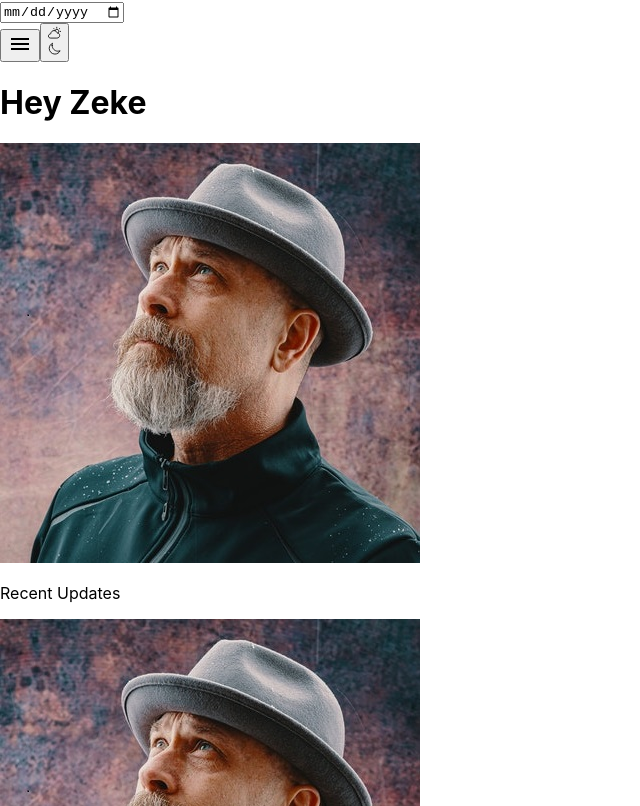
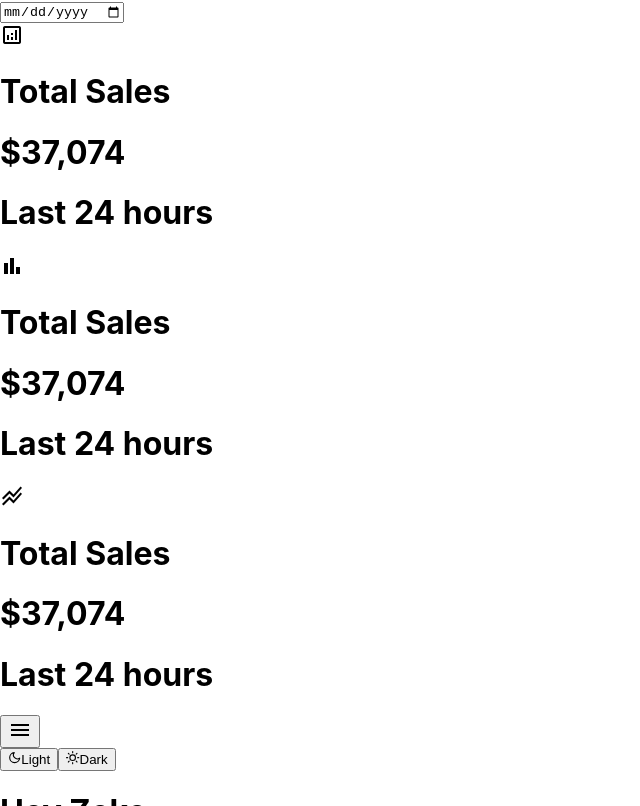
Before and after one commit to Zeeke12/admin-dashboard, a React (Create React App) app: page / in a window 1280 px wide. Shown: the part 1994-2800 px from the top of the page, without its empty margins (0-640 px from the left). Built offline with nearby package versions, Linux system fonts and the light colour scheme.

Commit message:
Updated Commit

```diff
--- a/src/component/DarkmodeBtn.jsx
+++ b/src/component/DarkmodeBtn.jsx
@@ -1,10 +1,16 @@
 import React, { useEffect, useState } from 'react';
+import { motion } from "framer-motion";
+import { FiMoon, FiSun } from "react-icons/fi";
 
 const DarkModeBtn = () => {
 
   const [darkMode, setDarkMode] = useState(() => {
     return JSON.parse(localStorage.getItem('darkMode')) || false;
   });
+
+  const TOGGLE_CLASSES =
+  "text-sm font-medium flex items-center gap-2 px-3 md:pl-3 md:pr-3.5 py-3 md:py-1.5 transition-colors relative z-10";
+
 
   useEffect(() => {
     localStorage.setItem('darkMode', JSON.stringify(darkMode));
@@ -15,17 +21,43 @@ const DarkModeBtn = () => {
     setDarkMode(!darkMode);
   };
   return (
-    <button onClick={toggleDarkMode} className='flex-row flex'>
-      <div className={`${
-        darkMode ? 'bg-#181A1E' : 'bg-blue-400'} p-2 rounded-md`}>
-      <ion-icon name='partly-sunny-outline'></ion-icon>
+    <div className="relative flex w-fit items-center rounded-full">
+      <button
+        className={`${TOGGLE_CLASSES} ${
+          darkMode ? "text-white" : "text-slate-300"
+        }`}
+        onClick={toggleDarkMode}
+      >
+        <FiMoon className="relative z-10 text-lg md:text-sm" />
+        <span className="relative z-10">Light</span>
+      </button>
+      <button
+        className={`${TOGGLE_CLASSES} ${
+          darkMode  ? "text-white" : "text-slate-800"
+        }`}
+        onClick={toggleDarkMode}
+      >
+        <FiSun className="relative z-10 text-lg md:text-sm" />
+        <span className="relative z-10">Dark</span>
+      </button>
+      <div
+        className={`absolute inset-0 z-0 flex ${
+          darkMode  ? "justify-end" : "justify-start"
+        }`}
+      >
+        <motion.span
+          layout
+          transition={{ type: "spring", damping: 15, stiffness: 250 }}
+          className="h-full w-1/2 rounded-full bg-[#7B8AB0]"
+        />
       </div>
-      <div className={`${
-        darkMode ? 'bg-blue-400': 'bg-#181A1E'  } p-2 rounded-md`}>
-      <ion-icon name='moon-outline'></ion-icon>
-      </div>
-    </button>
+    </div>
   );
 };
 
+
+
+
+
+
 export default DarkModeBtn;
--- a/src/pages/Dashboard/Chart.jsx
+++ b/src/pages/Dashboard/Chart.jsx
@@ -4,27 +4,41 @@ import { motion } from 'framer-motion'
 const Chart = () => {
     const chartdatas = [
         {
-            logo: '',
+            logo: 'analytics',
             title: 'Total Sales',
             price: '$37,074',
-            time: 'Last 24 hours'
+            time: 'Last 24 hours',
+            color: 'blue'
         },
         {
-            logo: '',
+            logo: 'bar_chart',
             title: 'Total Sales',
             price: '$37,074',
-            time: 'Last 24 hours'
+            time: 'Last 24 hours',
+            color: 'red'
         },
         {
-            logo: '',
+            logo: 'stacked_line_chart',
             title: 'Total Sales',
             price: '$37,074',
-            time: 'Last 24 hours'
+            time: 'Last 24 hours',
+            color: 'green'
         },
     ]
   return (
     <div  className='flex flex-col min-[1300px]:flex-row justify-around gap-5'>
-        {chartdatas.map((chartdata, index) => (<motion.div initial={{ y: 40 }} whileInView={{ y: 0 }} transition={{ duration: 1 }} key={index} className='bg-white dark:bg-[#202528] transition-colors duration-100 hover:shadow hover:transition-shadow  shadow-2xl rounded-3xl h-[200px] flex-grow'>
+        {chartdatas.map((chartdata, index) => (<motion.div initial={{ y: 40 }} whileInView={{ y: 0 }} transition={{ duration: 1 }} key={index} className='bg-white dark:bg-[#202528] transition-colors duration-100 hover:shadow hover:transition-shadow  shadow-2xl rounded-3xl h-[200px] flex-grow flex flex-row p-5 justify-between align-middle'>
+            <div cl>
+            <span class={`material-symbols-outlined bg-${chartdata.color}-500 p-3 text-white rounded-full`} >
+{chartdata.logo}
+</span>
+<h1>{chartdata.title}</h1>
+<h1 className='font-extrabold text-2xl '>{chartdata.price}</h1>
+<h1>{chartdata.time}</h1>
+            </div>
+            <div>
+
+            </div>
 
         </motion.div>))}
     </div>
```
